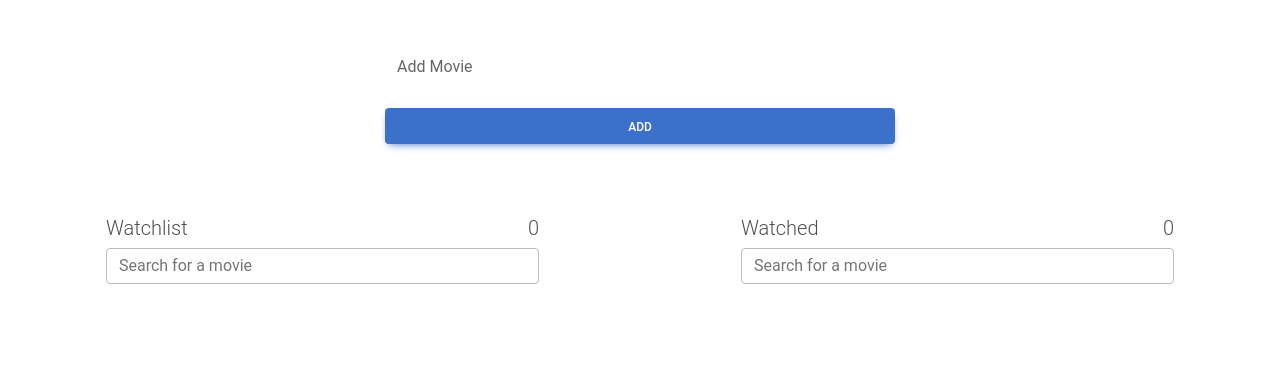
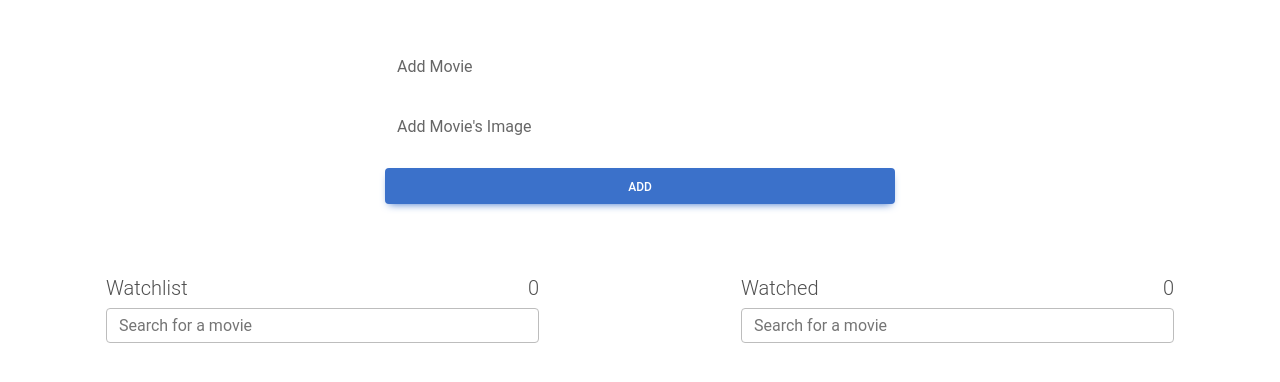
Before and after one commit to mhussein15/react-movie-app, a React (Create React App) app: page / in a window 1280 px wide. Shown: the top 382 px of the page. Built offline with nearby package versions, Linux system fonts and the light colour scheme.

Commit message:
Movie Image Added

```diff
--- a/src/Components/MovieInput.jsx
+++ b/src/Components/MovieInput.jsx
@@ -8,6 +8,7 @@ export default function MovieInput() {
   const [movie, setMovie] = useState({
     id: lastID,
     name: "",
+    image: "",
     watched: true,
   });
 
@@ -21,6 +22,7 @@ export default function MovieInput() {
     setMovie({
       id: lastID + 1,
       name: "",
+      image: "",
       watched: true,
     });
   };
@@ -41,6 +43,20 @@ export default function MovieInput() {
           </label>
         </div>
 
+        <div className="form-outline mb-4">
+          <input
+            type="text"
+            className="form-control"
+            name="image"
+            value={movie.image}
+            onChange={handleChange}
+            id="form1Example1"
+          />
+          <label className="form-label" for="form1Example1">
+            Add Movie's Image
+          </label>
+        </div>
+
         <button type="submit" className="btn btn-primary btn-block">
           Add
         </button>
--- a/src/Components/MovieItem.jsx
+++ b/src/Components/MovieItem.jsx
@@ -1,13 +1,33 @@
 import { useDispatch } from "react-redux";
 import { watchedMovie, deleteMovie } from "../store/actions";
+import { useState } from "react";
+
 export default function MovieItem({ movie }) {
+  const [status, setStatus] = useState(false);
+
   const dispatch = useDispatch();
 
+  const showimg = () => {
+    // <img src={movie.image} alt={movie.image} style={{ width: "95px" }}></img>;
+    setStatus(!status);
+  };
+
   return (
-    <li class="list-group-item">
-      <h2 style={{ display: "contents" }} className="lead">
+    <li class="list-group-item" style={{ paddingBottom: " 20px" }}>
+      <h2
+        className="lead"
+        style={{ fontWeight: "bold", padding: "10px 0 10px" }}
+        onClick={showimg}
+      >
         {movie.name}
       </h2>
+      {status && (
+        <img
+          src={movie.image}
+          alt={movie.image}
+          style={{ width: "95px" }}
+        ></img>
+      )}
       <button
         type="button"
         class="btn btn-outline-success mx-2 btn-sm"
```
Also changed, not shown: 1 other file (tests, documents, lock files or other folders).
